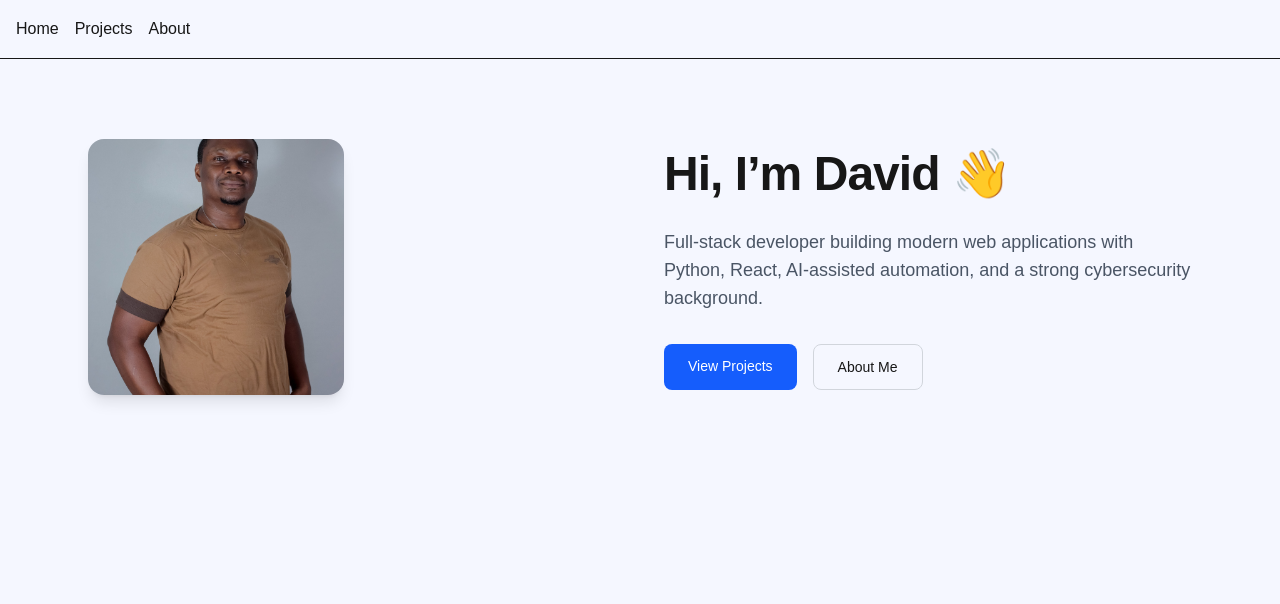
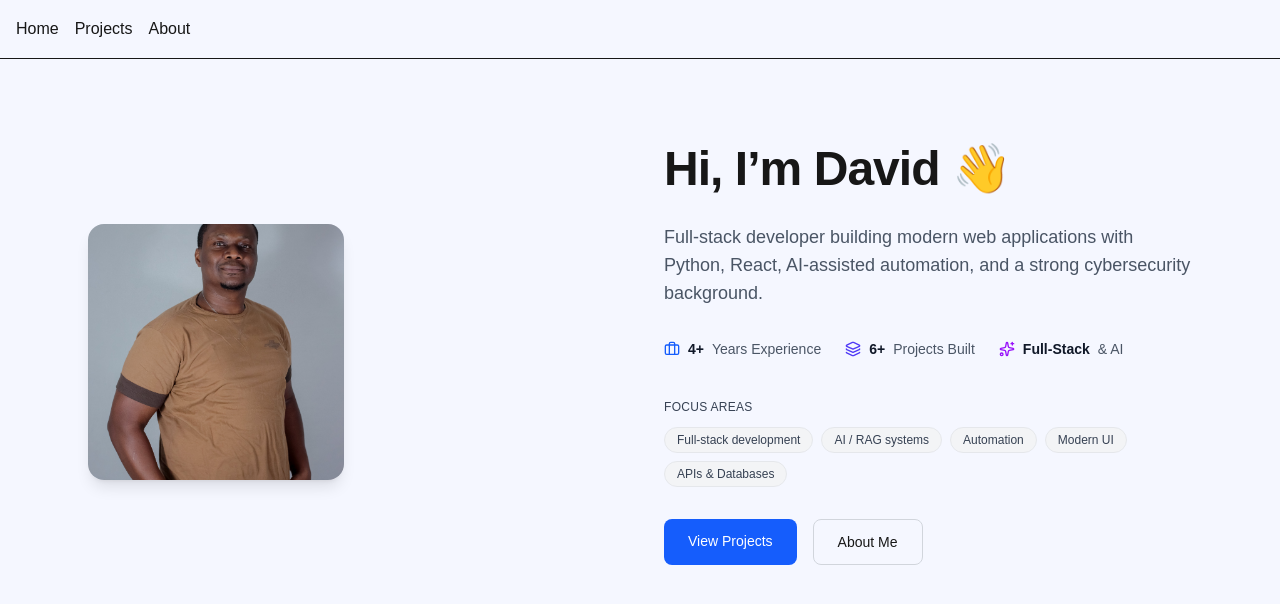
Before and after one commit to shockobinna/professional-portfolio, a Next.js app in the folder portfolio/: page / in a window 1280 px wide. Shown: the top 604 px of the page. Built offline with nearby package versions, Linux system fonts and the light colour scheme.

Commit message:
Add stats to home page

```diff
--- a/portfolio/app/components/ProjectCard.tsx
+++ b/portfolio/app/components/ProjectCard.tsx
@@ -21,6 +21,7 @@ export default function ProjectCard({ project }: ProjectCardProps) {
           rounded-xl
           border border-gray-200 dark:border-neutral-800
           bg-white dark:bg-neutral-900
+          text-gray-900 dark:text-gray-100
           shadow-sm
           transition-all duration-300
           hover:-translate-y-1
--- a/portfolio/app/globals.css
+++ b/portfolio/app/globals.css
@@ -14,8 +14,10 @@
 
 @media (prefers-color-scheme: dark) {
   :root {
-    --background: #0a0a0a;
-    --foreground: #ededed;
+    /* --background: #0a0a0a;
+    --foreground: #ededed; */
+    --background: #0d0f12;
+    --foreground: #e5e7eb;
   }
 }
 
--- a/portfolio/app/page.tsx
+++ b/portfolio/app/page.tsx
@@ -1,5 +1,7 @@
 import Image from "next/image"
 import Link from "next/link"
+import { Briefcase, Layers, Sparkles } from "lucide-react"
+
 
 export default function Home() {
   return (
@@ -20,16 +22,75 @@ export default function Home() {
             </div>
           </div>
 
-          {/* Text SECOND */}
+          {/* Hero  intro */}
           <div>
             <h1 className="text-4xl md:text-5xl font-bold leading-tight">
               Hi, I’m David 👋
             </h1>
 
-            <p className="mt-6 text-lg text-gray-600">
+            <p className="mt-6 text-lg text-gray-600 dark:text-gray-300">
               Full-stack developer building modern web applications with Python,
               React, AI-assisted automation, and a strong cybersecurity background.
             </p>
+
+            {/* Stats */}
+
+            <div className="mt-8 flex flex-wrap gap-6 text-sm text-gray-600 dark:text-gray-400">
+
+              <div className="flex items-center gap-2 animate-fade-in [animation-delay:100ms]">
+                <Briefcase className="h-4 w-4 text-blue-600 dark:text-blue-400" />
+                <span className="font-semibold text-gray-900 dark:text-white">4+</span>
+                <span>Years Experience</span>
+              </div>
+
+              <div className="flex items-center gap-2 animate-fade-in [animation-delay:200ms]">
+                <Layers className="h-4 w-4 text-indigo-600 dark:text-indigo-400" />
+                <span className="font-semibold text-gray-900 dark:text-white">6+</span>
+                <span>Projects Built</span>
+              </div>
+
+              <div className="flex items-center gap-2 animate-fade-in [animation-delay:300ms]">
+                <Sparkles className="h-4 w-4 text-purple-600 dark:text-purple-400" />
+                <span className="font-semibold text-gray-900 dark:text-white">
+                  Full-Stack
+                </span>
+                <span>& AI</span>
+              </div>
+
+            </div>
+
+
+            <div className="mt-10">
+              <p className="text-xs font-medium uppercase tracking-wide text-gray-700 dark:text-gray-500">
+                Focus Areas
+              </p>
+
+              <div className="mt-3 flex flex-wrap gap-2">
+                {[
+                  "Full-stack development",
+                  "AI / RAG systems",
+                  "Automation",
+                  "Modern UI",
+                  "APIs & Databases",
+                ].map((item) => (
+                  <span
+                    key={item}
+                    className="
+                      rounded-full
+                      bg-gray-100 dark:bg-neutral-800
+                      border border-gray-200 dark:border-neutral-700
+                      px-3 py-1
+                      text-xs
+                      text-gray-700 dark:text-gray-300
+                    "
+                  >
+                    {item}
+                  </span>
+                ))}
+              </div>
+            </div>
+
+
 
             <div className="mt-8 flex flex-wrap gap-4">
               <Link
@@ -41,7 +102,13 @@ export default function Home() {
 
               <Link
                 href="/about"
-                className="rounded-lg border border-gray-300 px-6 py-3 text-sm font-medium transition hover:bg-gray-100"
+                className="rounded-lg
+                            border border-gray-300 dark:border-neutral-700
+                            px-6 py-3
+                            text-sm font-medium
+                            transition
+                            hover:bg-gray-100 dark:hover:bg-neutral-800
+                            "
               >
                 About Me
               </Link>
--- a/portfolio/package.json
+++ b/portfolio/package.json
@@ -12,6 +12,7 @@
     "@sanity/client": "^7.13.2",
     "@sanity/image-url": "^2.0.2",
     "@sanity/vision": "^5.1.0",
+    "lucide-react": "^0.562.0",
     "next": "16.1.0",
     "next-sanity": "^12.0.5",
     "react": "19.2.3",
```
Also changed, not shown: 1 other file (tests, documents, lock files or other folders). Lines whose indentation alone changed are shown as unchanged.
